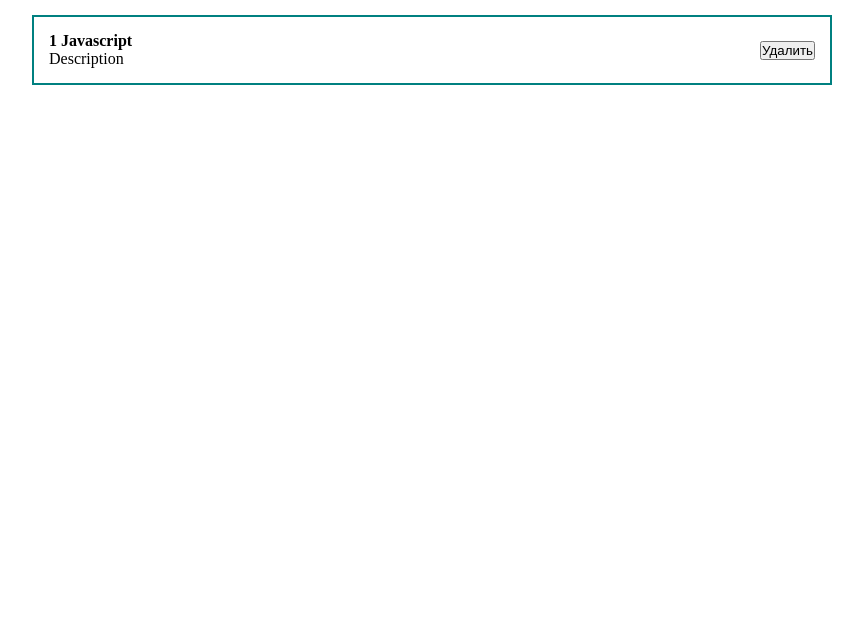
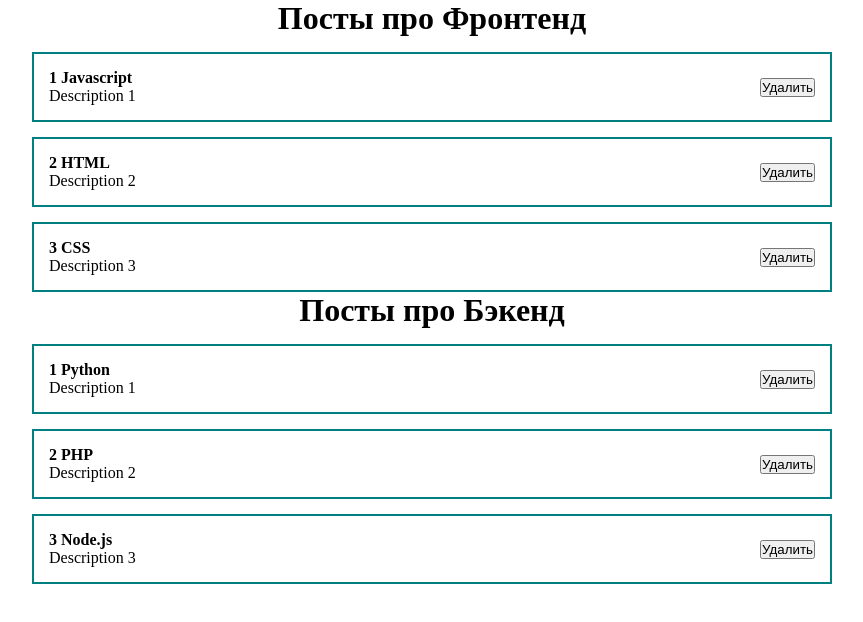
Before and after one commit to EugeneShatalin/react-Ulbi-TV, a React (Create React App) app: page / in a window 1280 px wide. Shown: the top 622 px of the page, without its empty margins (208-1071 px from the left). Built offline with nearby package versions, Linux system fonts and the light colour scheme.

Commit message:
feat: create a PostList component

```diff
--- a/src/App.js
+++ b/src/App.js
@@ -1,14 +1,25 @@
-import React from 'react';
-import ClassCounter from './components/ClassCounter';
-import Counter from './components/Counter';
-import PostItem from './components/PostItem';
+import React, { useState} from 'react';
+import Postlist from './components/PostList';
 import './styles/App.css';
 
 
 function App() {
+  const [posts, setPosts] = useState([
+    { id: 1, title: 'Javascript', body: 'Description 1' },
+    { id: 2, title: 'HTML', body: 'Description 2' },
+    { id: 3, title: 'CSS', body: 'Description 3' },
+  ]);
+  const [posts2, setPosts2] = useState([
+    { id: 1, title: 'Python', body: 'Description 1' },
+    { id: 2, title: 'PHP', body: 'Description 2' },
+    { id: 3, title: 'Node.js', body: 'Description 3' },
+  ]);
+
+
   return (
     <div className="App">
-      <PostItem post={{id: 1, title: 'Javascript', body: 'Description'}}/>
+      <Postlist posts={posts} title='Посты про Фронтенд'/>
+      <Postlist posts={posts2} title='Посты про Бэкенд' />
     </div>
   );
 }
--- /dev/null
+++ b/src/components/PostList.jsx
@@ -0,0 +1,17 @@
+import React from 'react';
+import PostItem from './PostItem';
+
+const Postlist = (props) => {
+  return (
+    <div>
+      <h1 style={{ textAlign: 'center' }}>
+        {props.title}
+      </h1>
+      {props.posts.map(post =>
+        <PostItem post={post} key={post.id} />
+      )}
+    </div>
+  );
+}
+
+export default Postlist;
```
